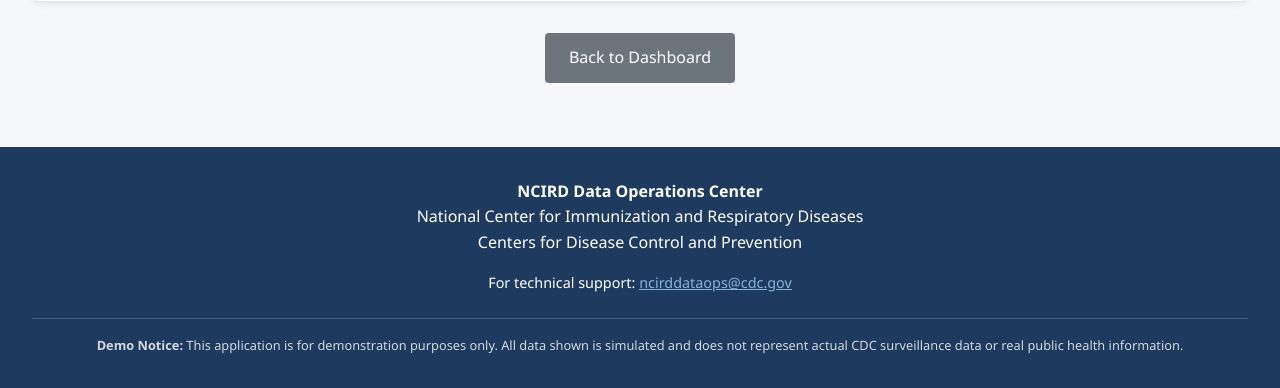
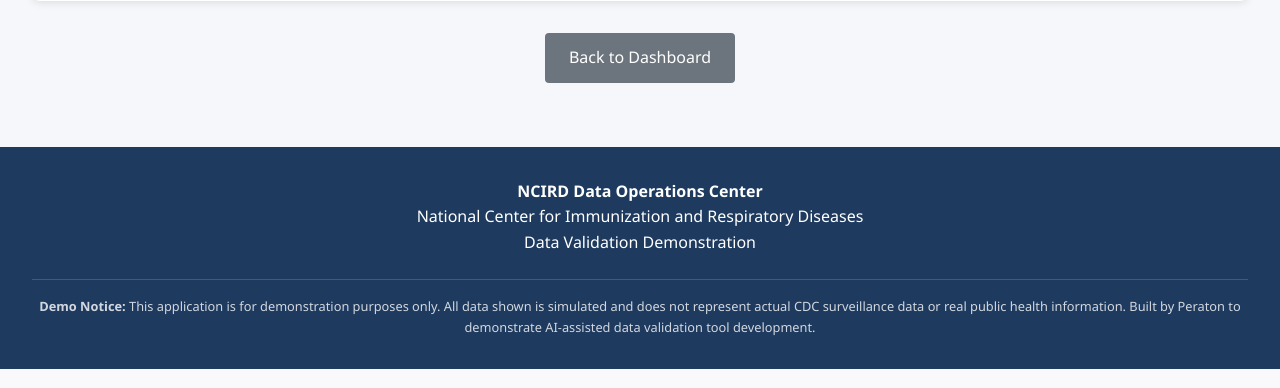
Before and after one commit to baysideshrimping/ncird-operations-center, a Flask app: page /admin in a window 1280 px wide. Shown: the part 500-888 px from the top of the page. Run offline with Flask 3, Linux system fonts and the light colour scheme.

Commit message:
Update footer: remove CDC email, add Peraton attribution
- Remove fake CDC support email from footer
- Update disclaimer to mention Peraton demo

Co-Authored-By: Claude Opus 4.5 <noreply@anthropic.com>

```diff
--- a/templates/base.html
+++ b/templates/base.html
@@ -294,14 +294,12 @@
         <p>
             <strong>NCIRD Data Operations Center</strong><br>
             National Center for Immunization and Respiratory Diseases<br>
-            Centers for Disease Control and Prevention
-        </p>
-        <p style="margin-top: 1rem; font-size: 0.9rem;">
-            For technical support: <a href="mailto:ncirddataops@cdc.gov">ncirddataops@cdc.gov</a>
+            Data Validation Demonstration
         </p>
         <p style="margin-top: 1.5rem; padding-top: 1rem; border-top: 1px solid rgba(255,255,255,0.2); font-size: 0.8rem; opacity: 0.8;">
             <strong>Demo Notice:</strong> This application is for demonstration purposes only.
             All data shown is simulated and does not represent actual CDC surveillance data or real public health information.
+            Built by Peraton to demonstrate AI-assisted data validation tool development.
         </p>
     </footer>
 
```
